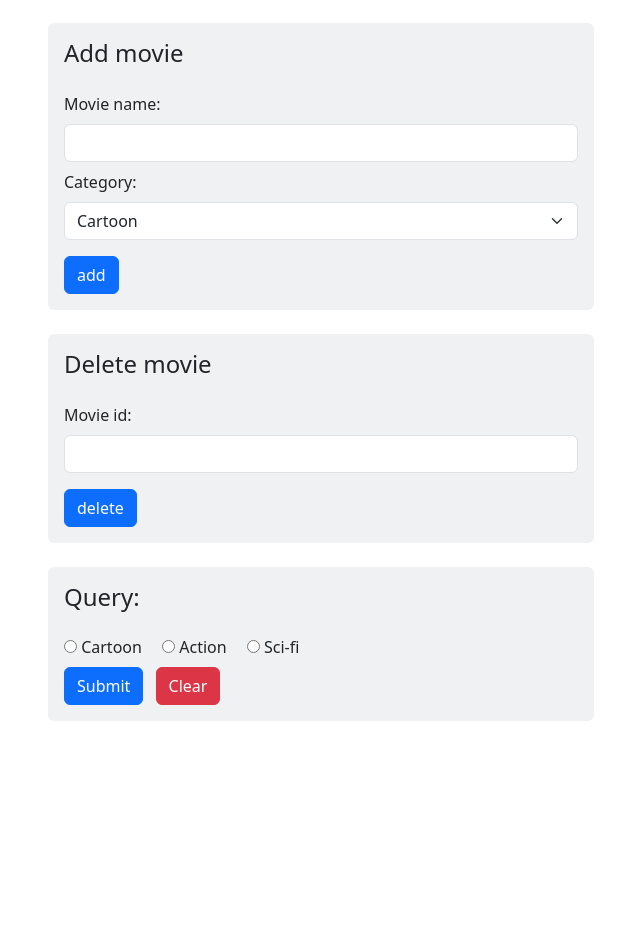
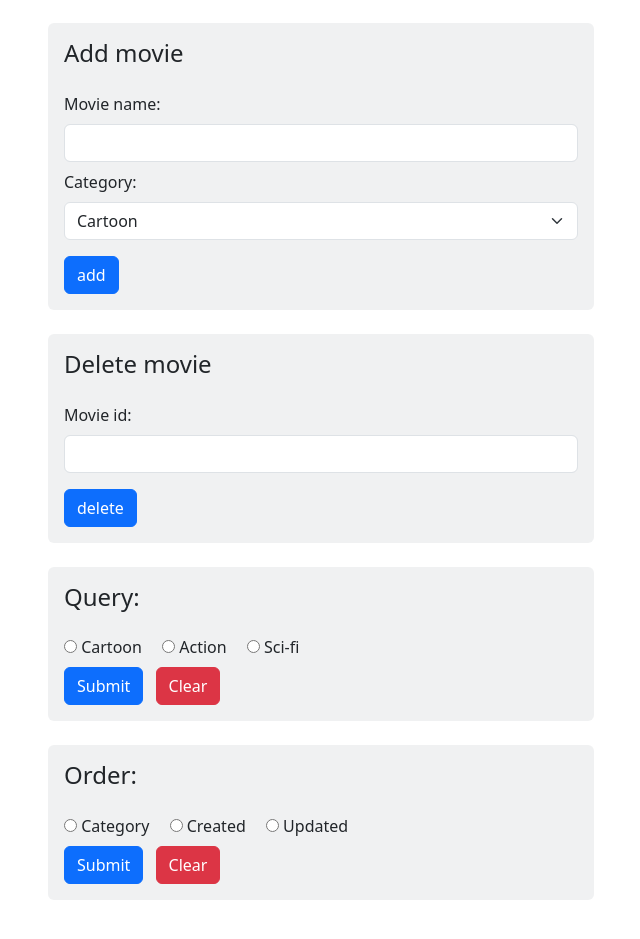
Before and after one commit to ariframaps/notnotion, a website built with webpack: page dist/index.html in a window 1280 px wide. Shown: the part 121-1060 px from the top of the page, without its empty margins (34-674 px from the left). Before the commit the page ends 914 px from the top, so only its background shows below. Built offline with nearby package versions, Linux system fonts and the light colour scheme; some packages are replaced by stand-ins of ours; no server answers; the database is empty.

Commit message:
order interface

```diff
--- a/dist/index.html
+++ b/dist/index.html
@@ -59,6 +59,26 @@
                     <button type="submit" class="btn btn-primary">Submit</button>
                     <button id="clearQuery" class="btn btn-danger ms-2">Clear</button>
                 </form>
+
+                <form id="orderMov" class="mb-4 bg-secondary bg-opacity-10 p-3 rounded-2">
+                    <h4 class="mb-4">Order:</h4>
+                    <div class="mb-2">
+                        <span class="me-3">
+                            <input type="radio" name="movOrder" id="Category" value="category">
+                            <label for="Category">Category</label>
+                        </span>
+                        <span class="me-3">
+                            <input type="radio" name="movOrder" id="Created" value="createdAt">
+                            <label for="Created">Created</label>
+                        </span>
+                        <span class="me-3">
+                            <input type="radio" name="movOrder" id="Updated" value="updatedAt">
+                            <label for="Updated">Updated</label>
+                        </span>
+                    </div>
+                    <button type="submit" class="btn btn-primary">Submit</button>
+                    <button id="clearOrder" class="btn btn-danger ms-2">Clear</button>
+                </form>
             </div>
 
             <div class="col-6" id="movCardContainer">
```
